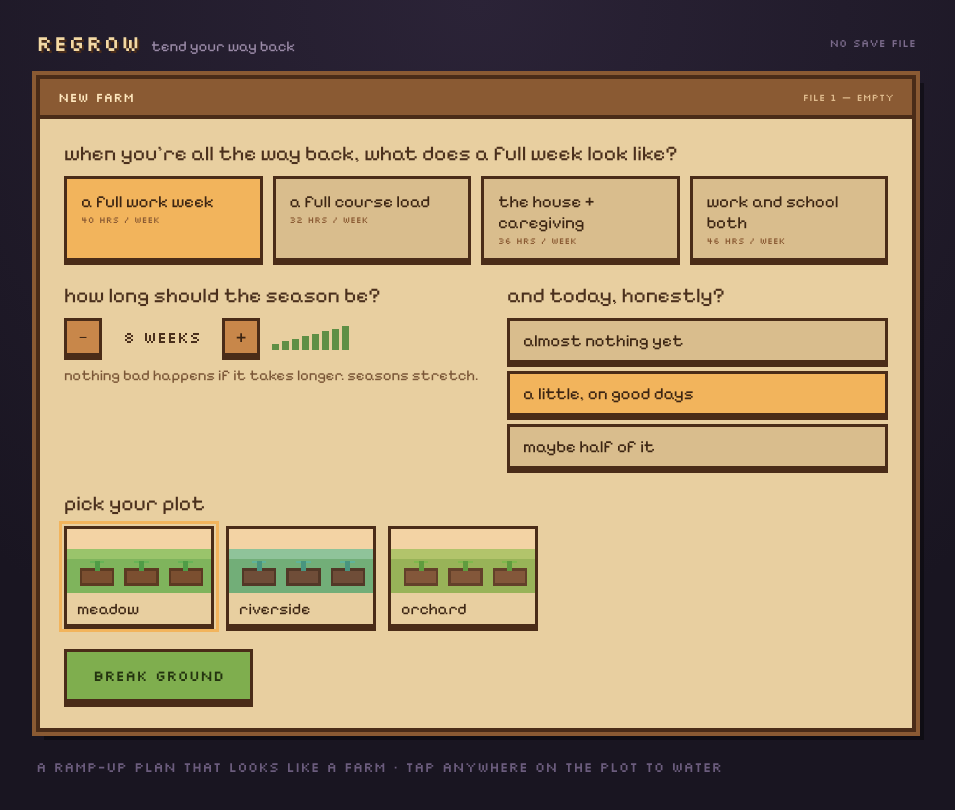
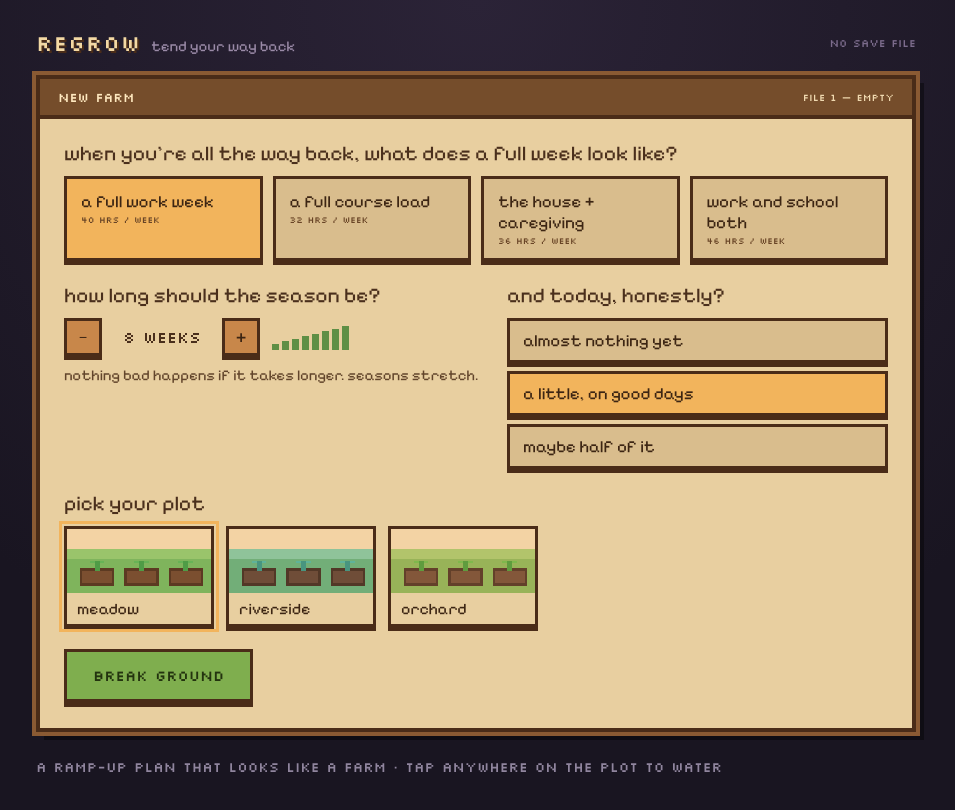
Before and after one commit to Thrinayani39e/regrow, a React (Vite) app: page / in a window 1280 px wide. Shown: the top 810 px of the page, without its empty margins (164-1119 px from the left). Built offline with nearby package versions, Linux system fonts and the light colour scheme.

Commit message:
fix: WCAG AA contrast pass on card/bar/footer text

```diff
--- a/src/game/palette.ts
+++ b/src/game/palette.ts
@@ -1,4 +1,7 @@
-// Colors ported directly from the original prototype's inline styles.
+// Colors ported from the original prototype, with a handful of targeted
+// adjustments for WCAG AA contrast (checked against their actual background
+// pairing — see the build notes). Everything else is unchanged from the
+// prototype's inline styles.
 export const palette = {
   bgPage: '#191521',
   bgPageRadial: '#2b2337',
@@ -8,19 +11,27 @@ export const palette = {
   cardRing: '#8a5a33',
   cardShadow: 'rgba(0,0,0,.4)',
 
-  barBg: '#8a5a33',
+  // Header bar (e.g. "NEW FARM", "WHAT NEEDS TENDING TODAY"): darkened a
+  // touch from the original #8a5a33 so its title/subtitle text clears 4.5:1.
+  barBg: '#754d2b',
   barTitle: '#ffe9c0',
-  barSubtitle: '#e0bc8e',
+  barSubtitle: '#f0d9b0',
 
   ink: '#3c2513',
   inkDark: '#4a2f1c',
-  inkMuted: '#7a5636',
-  tagText: '#8a5a33',
+  // Body copy on the tan card. Original #7a5636 measured 4.32:1 (fails AA
+  // for normal-size text) — darkened to clear 4.5:1.
+  inkMuted: '#62452b',
+  // Small caps labels on the tan card. Original #8a5a33-as-text measured
+  // 3.86:1 — darkened to clear 4.5:1.
+  tagText: '#684426',
   tagBorder: '#c9ac7c',
 
   headerTitle: '#f3d9a4',
   headerSubtitle: '#9b8ba8',
-  footerText: '#6b5c7d',
+  // Footer strip on the dark page background. Original #6b5c7d measured
+  // 2.95:1 — lightened to clear 4.5:1.
+  footerText: '#90859e',
 
   btnGreenBg: '#7fae4e',
   btnGreenText: '#23330f',
```
